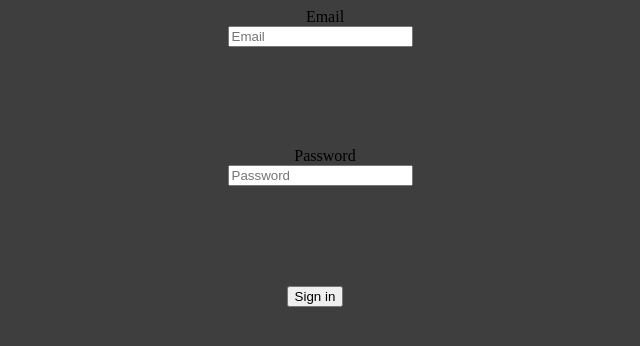
After one commit to nikitaNotvas/gulagmedia, a Flask app: page /signup/ in a window 1280 px wide. The commit adds this page. Shown: the top 346 px of the page, without its empty margins (310-950 px from the left). Run offline with Flask 3, Linux system fonts and the light colour scheme.

Commit message:
amlost finished thing

```diff
--- a/main.py
+++ b/main.py
@@ -1,24 +1,44 @@
 from flask import Flask, render_template,request,redirect
 import pymysql,pymysql.cursors
-#from flask_httpauth import HTTPBasicAuth
-#from werkzeug.security import generate_password_hash, check_password_hash
+from flask_httpauth import HTTPBasicAuth
+from werkzeug.security import generate_password_hash, check_password_hash
 #@auth.login_required
 
 
 
-#conn = pymysql.connect(
-#    database="nvasiuta_todos",
-#    user="nvasiuta",
-#    password="244805859",
-#    host='10.100.33.60',
-#    cursorclass=pymysql.cursors.DictCursor
-#)
+conn = pymysql.connect(
+    database="nvasiuta_gulagmedia",
+    user="nvasiuta",
+    password="244805859",
+    host='10.100.33.60',
+    cursorclass=pymysql.cursors.DictCursor
+)
 
 
-#auth = HTTPBasicAuth()
+auth = HTTPBasicAuth()
 app = Flask(__name__)
 
+users = {
+    "humano": generate_password_hash ("no")
+}
 
-@app.route('/')
+@auth.verify_password
+def verify_password(username, password):
+    if username in users and \
+            check_password_hash(users.get(username), password):
+        return username
+
+
+@app.route('/',methods=["GET","POST"])
 def index():
     return render_template("home.html.jinja")
+
+
+@app.route('/signup/',methods=["GET","POST"])
+def signup():
+    return render_template("signup.html.jinja")
+
+
+@app.route('/signin/',methods=["GET","POST"])
+def signin():
+    return render_template("signin.html.jinja")
--- a/static/styles.css
+++ b/static/styles.css
@@ -6,6 +6,8 @@ body{
  margin-right: 50%;
  margin-top: 5%;
 }
-.SIGNIN{
- margin-top: auto;
-}
+div{
+    margin-right: 10px;
+    margin-bottom:100px ;
+    float: top;
+   }
--- /dev/null
+++ b/templates/signup.html.jinja
@@ -0,0 +1,30 @@
+<!DOCTYPE html>
+<html lang="en">
+<head>
+<link rel="stylesheet" href="/static/styles.css">
+</head>
+<body>
+
+
+
+<form>
+  <div class="form-group row">
+    <label for="inputEmail3" class="col-sm-2 col-form-label">Email</label>
+    <div class="col-sm-10">
+      <input type="email" class="form-control" id="inputEmail3" placeholder="Email">
+    </div>
+  </div>
+  <div class="form-group row">
+    <label for="inputPassword3" class="col-sm-2 col-form-label">Password</label>
+    <div class="col-sm-10">
+      <input type="password" class="form-control" id="inputPassword3" placeholder="Password">
+    </div>
+  <div class="form-group row">
+    <div class="col-sm-10">
+      <button type="submit" class="btn btn-primary">Sign in</button>
+    </div>
+  </div>
+</form>
+
+</body>
+</html>
```
Also changed, not shown: templates/home.html.jinja (+5 -9 lines), templates/signin.html.jinja (added, +27 -0 lines).
